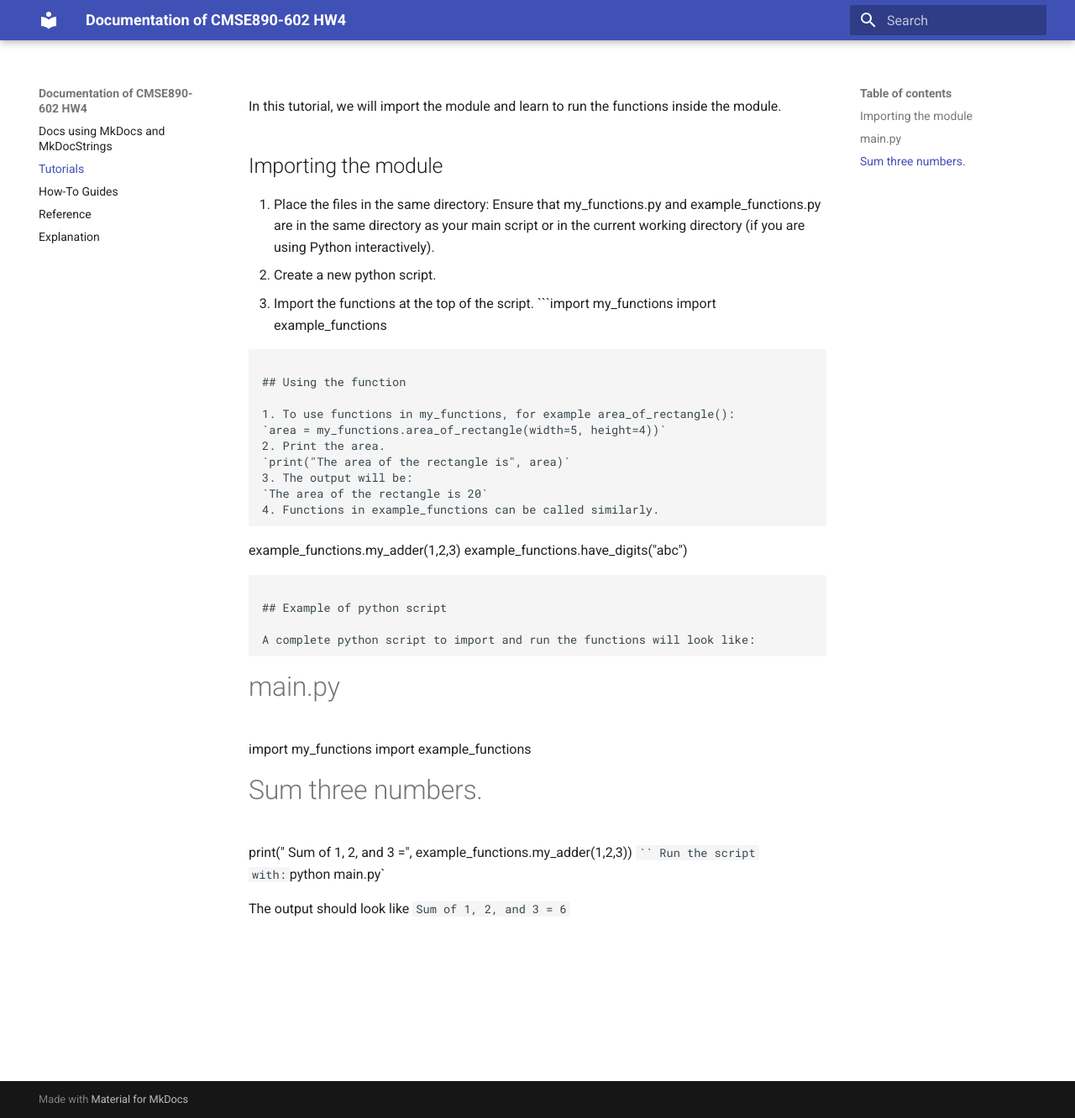
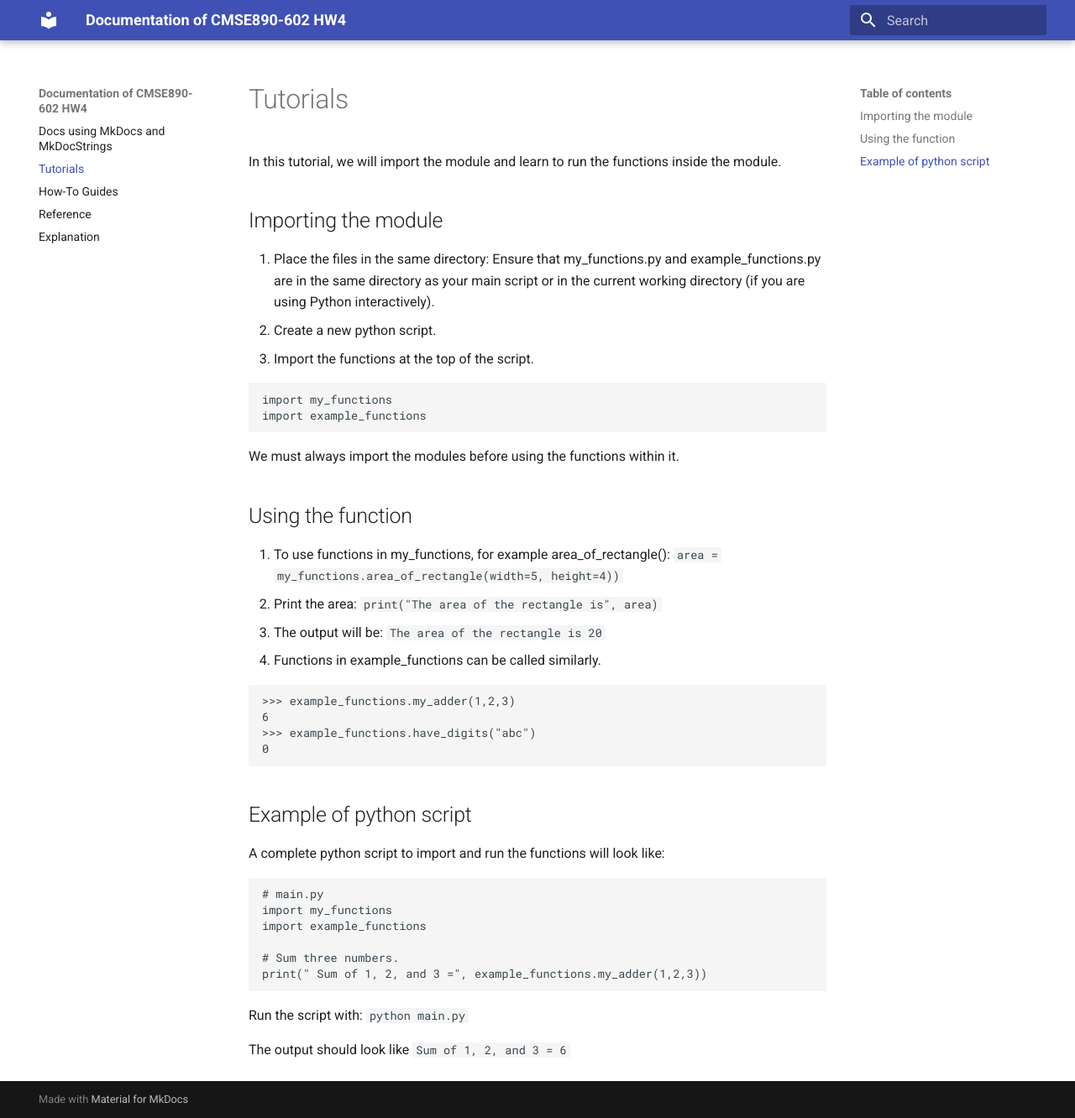
Before and after one commit to amansnama/4hw-docs-ghpages, an MkDocs documentation site: the page built from docs/tutorials.md, in a window 1280 px wide and 1332 px high. Shown: the whole window at 84% size. Built offline with MkDocs 1.6.1 and Material for MkDocs 9.7.7, drawn with Linux system fonts in a browser that asks for light colours.

````diff
--- a/docs/tutorials.md
+++ b/docs/tutorials.md
@@ -5,22 +5,26 @@ In this tutorial, we will import the module and learn to run the functions insid
 1. Place the files in the same directory: Ensure that my_functions.py and example_functions.py are in the same directory as your main script or in the current working directory (if you are using Python interactively).
 2. Create a new python script.
 3. Import the functions at the top of the script.
-```import my_functions
+```
+import my_functions
 import example_functions
 ```
+We must always import the modules before using the functions within it.
 
 ## Using the function
 
 1. To use functions in my_functions, for example area_of_rectangle():
 `area = my_functions.area_of_rectangle(width=5, height=4))`
-2. Print the area.
+2. Print the area:
 `print("The area of the rectangle is", area)`
 3. The output will be:
 `The area of the rectangle is 20`
 4. Functions in example_functions can be called similarly.
 ```
-example_functions.my_adder(1,2,3)
-example_functions.have_digits("abc")
+>>> example_functions.my_adder(1,2,3)
+6
+>>> example_functions.have_digits("abc")
+0
 ```
 
 ## Example of python script
````
Also changed, not shown: docs/how-to-guides.md (+26 -0 lines).
